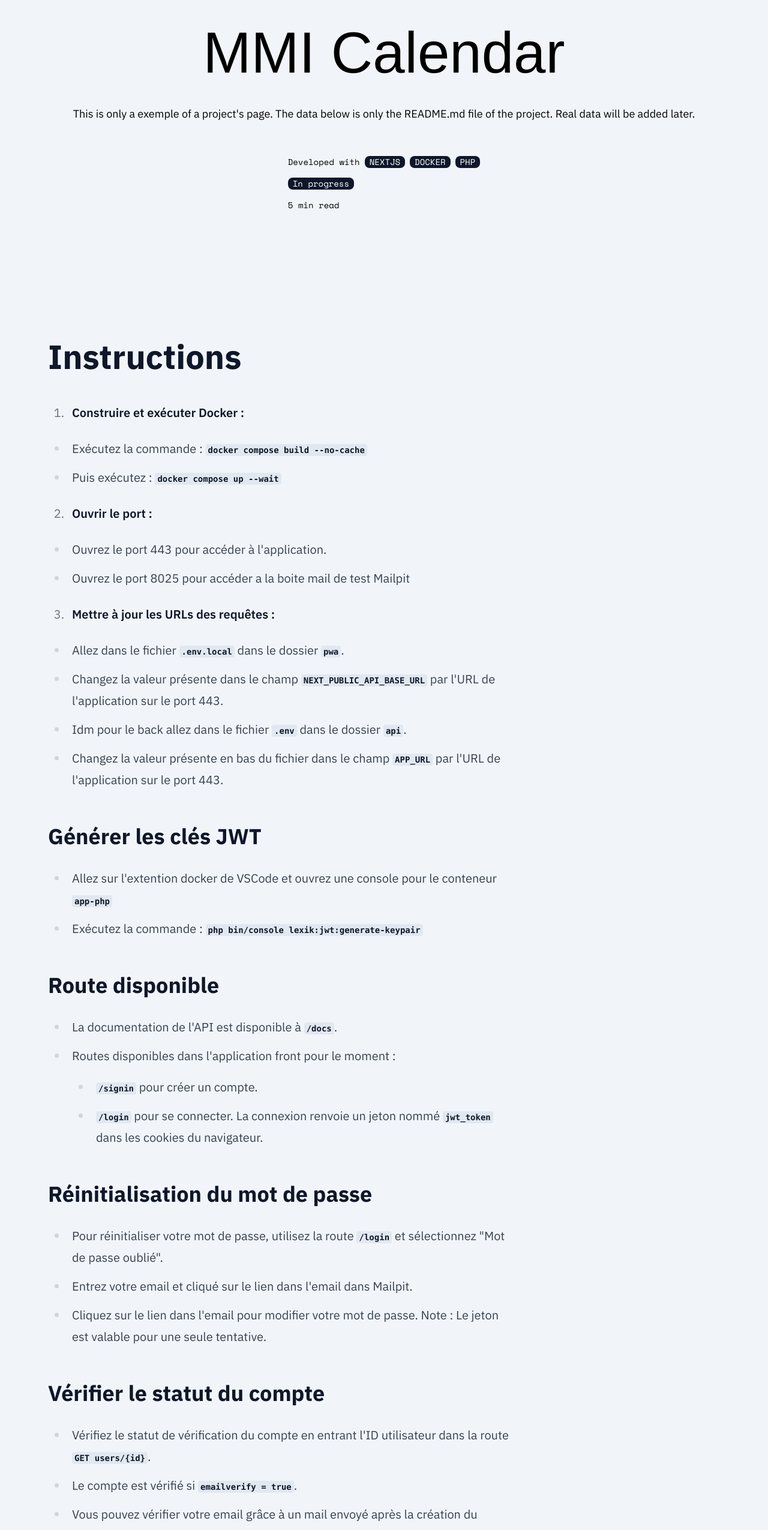
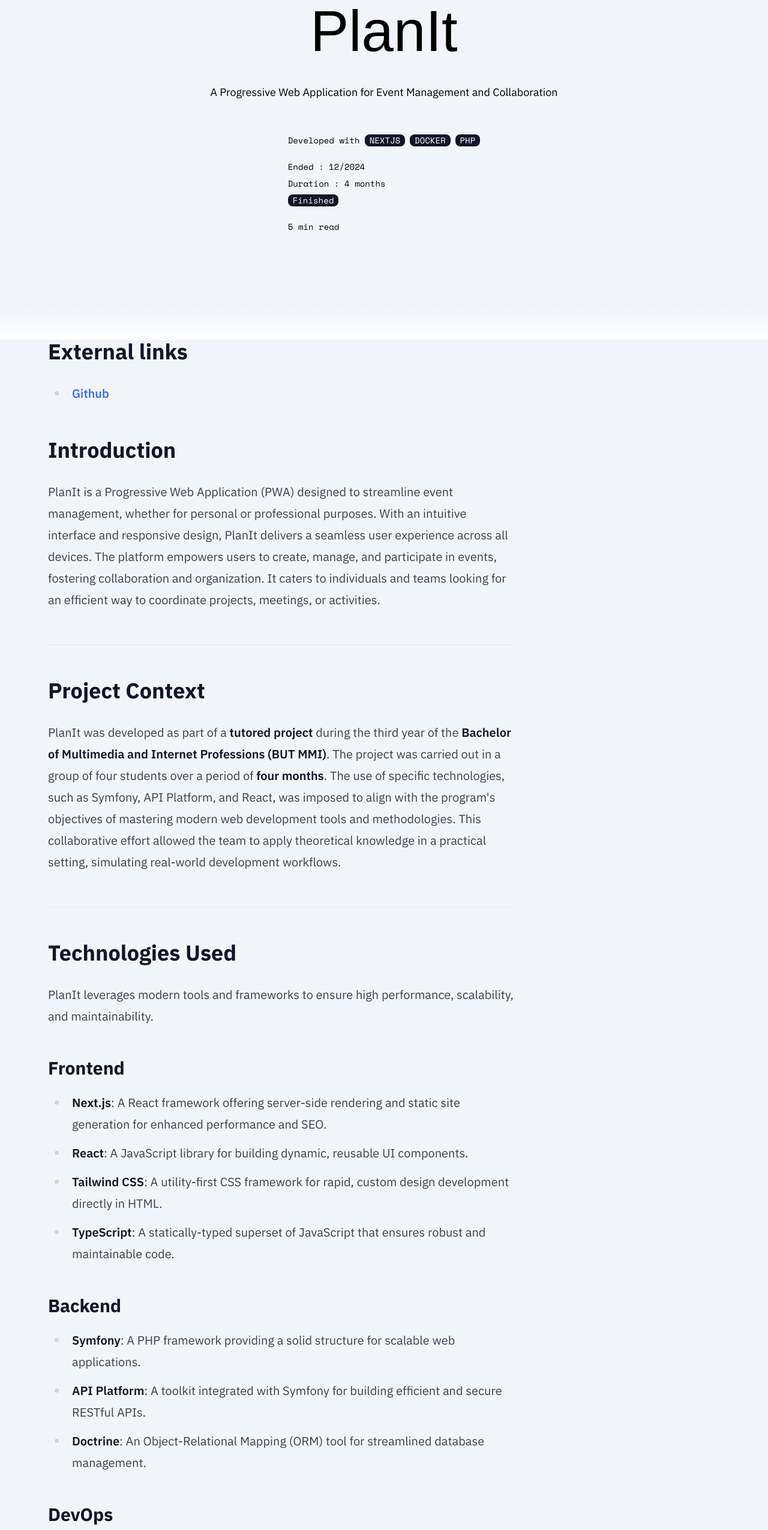
Before and after one commit to isaacdemeers/Isaac-Portfolio, a Next.js app: page /work/project/1 in a window 1280 px wide. Shown: the part 234-2784 px from the top of the page at 60% size. Built offline with nearby package versions, Linux system fonts and the light colour scheme; a web font is replaced by a local one.

Commit message:
Create Planit project

```diff
--- a/app/game/GameCanvas.tsx
+++ b/app/game/GameCanvas.tsx
@@ -5,6 +5,7 @@ import rough from 'roughjs';
 import { useGameLogic } from './useGameLogic';
 import { GameState } from './types';
 import { fontSpaceMono } from '@/lib/font';
+import NavLink from '@/components/NavLink';
 export default function GameCanvas() {
   const canvasRef = useRef<HTMLCanvasElement>(null);
   const containerRef = useRef<HTMLDivElement>(null);
@@ -185,6 +186,7 @@ export default function GameCanvas() {
       <div className={`${fontSpaceMono.className} absolute top-3/5 gap-2 right-20  p-20 pr-0 opacity-0 hover:opacity-100 transition-opacity duration-300 -translate-y-1/2 flex flex-col items-end text-xs font-bold uppercase`}>
         <span>the useless score</span>
         <span>{'->'} {gameState.score}</span>
+        <NavLink href="https://clicker.demeerseman.com" active={true} type="Link">Want to play ?</NavLink>
       </div>
       <canvas
         ref={canvasRef}
--- a/app/layout.tsx
+++ b/app/layout.tsx
@@ -18,6 +18,7 @@ export default function RootLayout({
   return (
     <html lang="en">
       <body className={`${spaceGrotesk.className} antialiased bg-slate-100`}>
+
         <Loader />
         {children}
       </body>
--- a/app/page.tsx
+++ b/app/page.tsx
@@ -48,6 +48,9 @@ export default function Home() {
             <NavLink href="https://github.com/isaacdemeers" active={true} type="Link">github</NavLink>
 
           </ul>
+          <section className=" w-fit flex items-center justify-center">
+            <h1 className={`${fontManrope.className} text-sm font-light flex items-center justify-center gap-2 opacity-50`}>Last updated <span className="w-px p-px h-px flex items-center justify-center bg-slate-900 rounded-full"></span> 08/01/2025</h1>
+          </section>
         </div>
 
 
--- a/app/work/project/[id]/page.tsx
+++ b/app/work/project/[id]/page.tsx
@@ -4,6 +4,7 @@ import NavLink from "@/components/NavLink";
 import { fontManrope, fontCormorant, fontSpaceMono } from "@/lib/font";
 import { getProjectContent } from "@/lib/mdUtils";
 import ScrollToTop from "@/components/ScrollToTop";
+import Link from "next/link";
 
 // Générer les paramètres statiques pour chaque projet
 export async function generateStaticParams() {
@@ -29,13 +30,19 @@ export default async function ProjectPage({ params }: { params: { id: string } }
 
     return (
         <main className="min-h-screen w-screen flex flex-col items-start justify-center p-20">
+
+            <div className="fixed top-0 left-0 w-full h-14 bg-gradient-to-b from-white to-transparent z-10"></div>
+            <div className="fixed bottom-0 left-0 w-full h-14 bg-gradient-to-t from-white to-transparent z-10"></div>
+
+
+
             <NavLink href="/work" active={true} type="back">Go back</NavLink>
 
             <div className={`${fontCormorant.className} min-w-[500px] flex z-10 flex-col items-center justify-center gap-10 w-full h-[calc(100vh-100px)] p-10 pb-20`}>
                 <h1 className="text-8xl">{project.title}</h1>
                 <p className={`${fontManrope.className} text-lg text-center`}>{project.description}</p>
 
-                <div className="flex flex-col gap-4 items-start justify-center mt-4">
+                <div className="flex flex-col gap-6 items-start justify-center mt-4">
                     <ul className={`${fontSpaceMono.className} flex flex-row gap-2`}>
                         <li className={`${fontSpaceMono.className} text-sm`}>Developed with</li>
 
@@ -58,6 +65,8 @@ export default async function ProjectPage({ params }: { params: { id: string } }
                     <p className={`${fontSpaceMono.className} text-sm`}>{project.readTime} min read</p>
 
 
+
+
                 </div>
             </div>
             <article
@@ -72,6 +81,10 @@ export default async function ProjectPage({ params }: { params: { id: string } }
                 dangerouslySetInnerHTML={{ __html: projectContent.contentHtml }}
             />
             <ScrollToTop />
+
+            <div className="w-full h-40 flex items-start flex-col justify-center  mt-10">
+                <NavLink href="/work" active={true} type="back">Go back</NavLink>
+            </div>
         </main>
     );
 }
--- /dev/null
+++ b/content/projects/planit.md
@@ -0,0 +1,75 @@
+## **External links**
+
+- [Github](https://github.com/isaacdemeers/sae-501)
+
+## **Introduction**
+
+PlanIt is a Progressive Web Application (PWA) designed to streamline event management, whether for personal or professional purposes. With an intuitive interface and responsive design, PlanIt delivers a seamless user experience across all devices. The platform empowers users to create, manage, and participate in events, fostering collaboration and organization. It caters to individuals and teams looking for an efficient way to coordinate projects, meetings, or activities.
+
+---
+
+## **Project Context**
+
+PlanIt was developed as part of a **tutored project** during the third year of the **Bachelor of Multimedia and Internet Professions (BUT MMI)**. The project was carried out in a group of four students over a period of **four months**. The use of specific technologies, such as Symfony, API Platform, and React, was imposed to align with the program's objectives of mastering modern web development tools and methodologies. This collaborative effort allowed the team to apply theoretical knowledge in a practical setting, simulating real-world development workflows.
+
+---
+
+## **Technologies Used**
+
+PlanIt leverages modern tools and frameworks to ensure high performance, scalability, and maintainability.
+
+### **Frontend**
+
+- **Next.js**: A React framework offering server-side rendering and static site generation for enhanced performance and SEO.
+- **React**: A JavaScript library for building dynamic, reusable UI components.
+- **Tailwind CSS**: A utility-first CSS framework for rapid, custom design development directly in HTML.
+- **TypeScript**: A statically-typed superset of JavaScript that ensures robust and maintainable code.
+
+### **Backend**
+
+- **Symfony**: A PHP framework providing a solid structure for scalable web applications.
+- **API Platform**: A toolkit integrated with Symfony for building efficient and secure RESTful APIs.
+- **Doctrine**: An Object-Relational Mapping (ORM) tool for streamlined database management.
+
+### **DevOps**
+
+- **Docker**: A containerization platform that ensures consistent environments across development and production.
+- **Docker Compose**: A tool for managing multi-container applications, simplifying the orchestration of services.
+
+---
+
+## **Key Features**
+
+### **Event Management**
+
+- Create events with details like title, description, date, location, and visibility (public or private).
+- Invite participants to private events via email to enhance collaboration.
+
+### **Personalized Dashboard**
+
+- Centralized view of all created or joined events.
+- Suggested events based on user activity and interests.
+
+### **Interactive Calendar**
+
+- Integrated **FullCalendar** for viewing events in various formats (day, week, month).
+- Clickable events for quick access to details or modifications.
+
+### **Search and Filters**
+
+- Dynamic search bar to locate events by title or description.
+- Advanced filters to refine results by date, visibility, or participation.
+
+### **Notifications**
+
+- Real-time notifications for user actions and system messages.
+
+### **Responsive Design**
+
+- Optimized for mobile, tablet, and desktop devices.
+
+---
+
+## **Conclusion**
+
+PlanIt represents the culmination of a four-month collaborative effort within the context of our studies. While it remains a student project, it demonstrates our ability to work with modern technologies and apply best practices in web development. This experience allowed us to strengthen our technical and teamwork skills, laying a solid foundation for future professional endeavors.
--- a/content/projects/projet-1.md
+++ /dev/null
@@ -1,120 +0,0 @@
-
-# Instructions
-
-1. **Construire et exécuter Docker :**
-  - Exécutez la commande : `docker compose build --no-cache`
-  - Puis exécutez : `docker compose up --wait`
-
-2. **Ouvrir le port :**
-  - Ouvrez le port 443 pour accéder à l'application.
-  - Ouvrez le port 8025 pour accéder a la boite mail de test Mailpit
-
-3. **Mettre à jour les URLs des requêtes :**
-  - Allez dans le fichier `.env.local` dans le dossier `pwa`.
-  - Changez la valeur présente dans le champ `NEXT_PUBLIC_API_BASE_URL` par l'URL de l'application sur le port 443.
-  - Idm pour le back allez dans le fichier `.env` dans le dossier `api`.
-  - Changez la valeur présente en bas du fichier dans le champ `APP_URL` par l'URL de l'application sur le port 443.
-
-## Générer les clés JWT
-
-- Allez sur l'extention docker de VSCode et ouvrez une console pour le conteneur `app-php`
-- Exécutez la commande : `php bin/console lexik:jwt:generate-keypair`
-
-## Route disponible
-
-- La documentation de l'API est disponible à `/docs`.
-- Routes disponibles dans l'application front pour le moment :
-  - `/signin` pour créer un compte.
-  - `/login` pour se connecter. La connexion renvoie un jeton nommé `jwt_token` dans les cookies du navigateur.
-
-## Réinitialisation du mot de passe
-
-- Pour réinitialiser votre mot de passe, utilisez la route `/login` et sélectionnez "Mot de passe oublié".
-- Entrez votre email et cliqué sur le lien dans l'email dans Mailpit.
-- Cliquez sur le lien dans l'email pour modifier votre mot de passe. Note : Le jeton est valable pour une seule tentative.
-
-## Vérifier le statut du compte
-
-- Vérifiez le statut de vérification du compte en entrant l'ID utilisateur dans la route `GET users/{id}`.
-- Le compte est vérifié si `emailverify = true`.
-- Vous pouvez vérifier votre email grâce à un mail envoyé après la création du compte sur Mailpit.
-
-## Video de test
-https://youtu.be/T91zRI66MC8
-
-
-# RENDUS
-
-Voici une liste qui liste les informations nécessaire pour l'utilisation du project.
-
-## [Rendu 1 - Semaine du 11 Novembre]
-
-### - Links
-
-  - [Branche du rendu](https://github.com/isaacdemeers/sae-501/tree/RENDU1)
-
- ### - Changelog
-
-#### Updated
-- inscription
-- connexion
-- Vérification d'email
-- réinitialisation de mot de passe
-
-#### Added
-- création d'un évènement public
-- visualisation de l'évènement
-- système de détection si l'utilisateur est connecté ou non pour la page principale
-- affichage des évènements suggérés (correspond aux évènements qui commencent bientôt)
-
-## [Rendu 2 - Semaine du 18 Novembre]
-
-Travaille sur la structure des fichiers, correction de bugs et lancement des nouvelle fonctionnalités
-
-### - Links
-
-  - [Branche du rendu](https://github.com/isaacdemeers/sae-501/tree/RENDU2)
-
- ### - Changelog
-
-#### Updated
-- Nom des composents pour respecter une camelCase
-- Structure des fichiers pour une meilleur organisation
-
-#### Added
-- affiche les event et filtres dans la Searchbar. Permet de filtrer les événements.
-
-## [Rendu 3 - Semaine du 25 Novembre]
-
-### - Links
-
-  - [Branche du rendu](https://github.com/isaacdemeers/sae-501/tree/RENDU3)
-
- ### - Changelog
-
-#### Updated
-- /calendar : Affiche tout les evenements de la base
-- /calendar : Quand on clique sur l'evenement la side bar affiche correctement les infos de l'event
-
-#### Added
-- Lister les évents au quel un user est inscrit
-- Les pages légal + text footer
-- affichage d'un event fini
-- ajout partager l'event et visualisation des élément de la base avec le /admin seulement en localhost pas sur codespace
-- Ajout de la page de profil
-- Possibilité de modifier les informations d’un utilisateur (sauf photo de profil "s3 issue")
-
-
-## [Rendu 4 - Semaine du 9 Decembre]
-
-### - Links
-
-  - [Branche du rendu](https://github.com/isaacdemeers/sae-501/tree/RENDU4)
-
- ### - Changelog
-
-#### Updated
-- Logout après 30j de l'application.
-
-#### Added
-- Page Getting Started (/gettingstarted)
--- a/lib/work/portfolio/projects.tsx
+++ b/lib/work/portfolio/projects.tsx
@@ -14,13 +14,14 @@ interface Project {
     mdFile: string;
     duration: number;
     finished: boolean;
+
 }
 
 const projects: Project[] = [
     {
         id: 1,
-        title: 'MMI Calendar',
-        description: "This is only a exemple of a project's page. The data below is only the README.md file of the project. Real data will be added later.",
+        title: 'PlanIt',
+        description: "A Progressive Web Application for Event Management and Collaboration",
         image: cv.src,
         tags: ['NEXTJS', 'DOCKER', 'PHP'],
         source: '/work/project/1',
@@ -28,9 +29,10 @@ const projects: Project[] = [
         keywords: '',
         year: 2024,
         month: 12,
-        mdFile: 'projet-1.md',
-        duration: 2,
-        finished: false,
+        mdFile: 'planit.md',
+        duration: 4,
+        finished: true,
+
     }
     // {
     //     id: 1,
```
